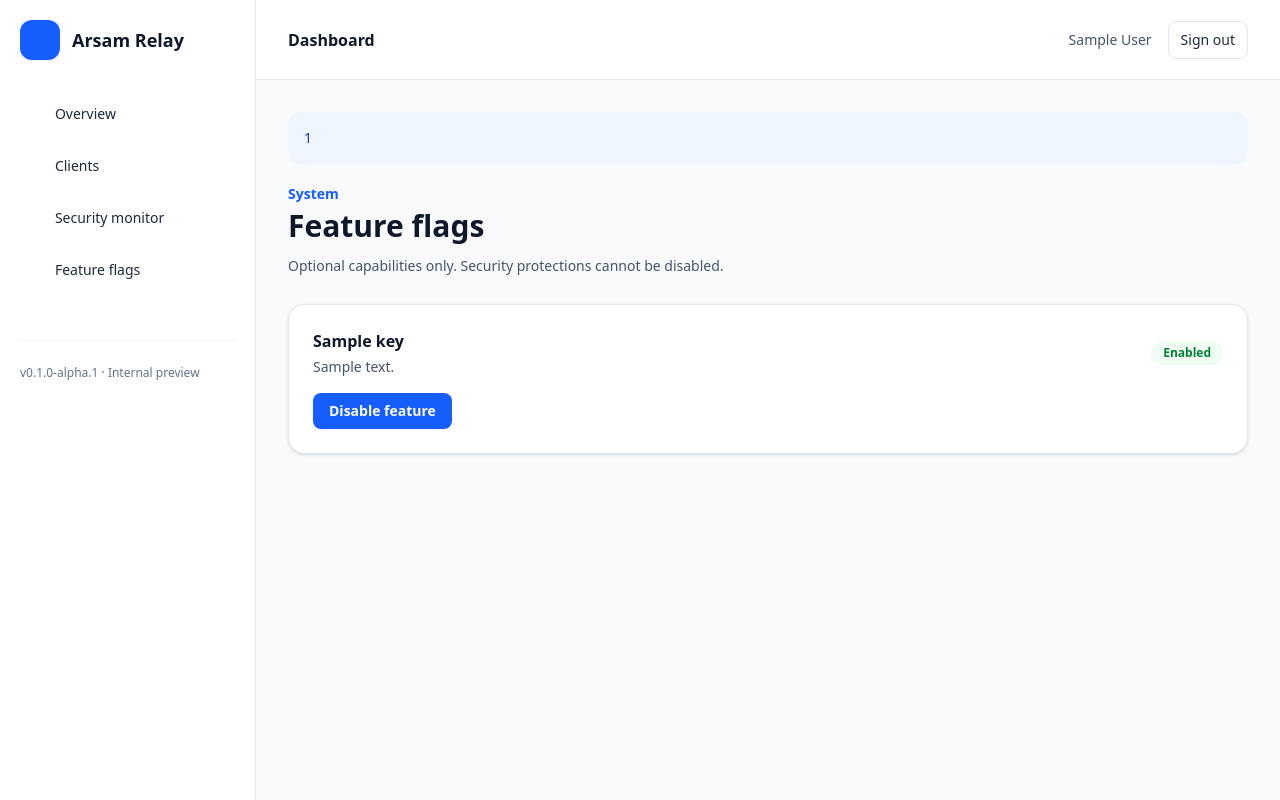
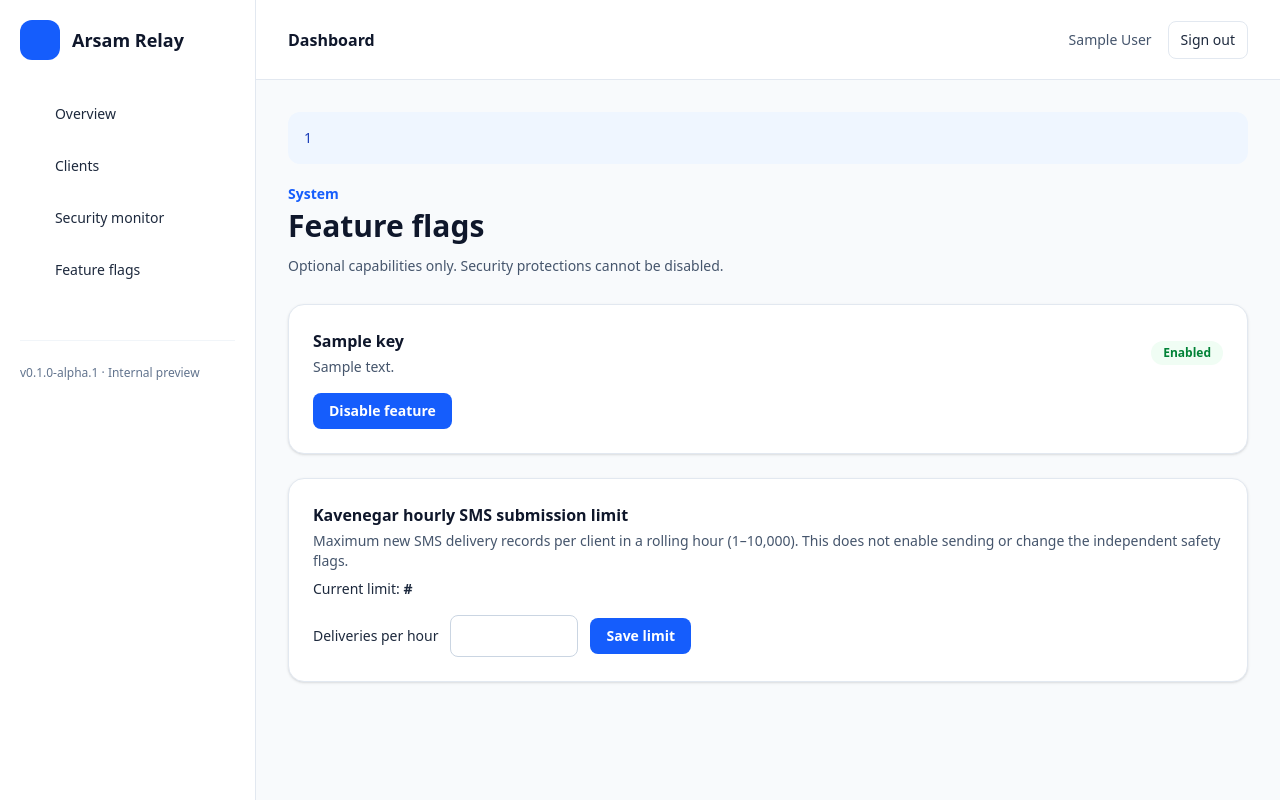
Before and after one commit to satrapit/arsamnet-relay, a Laravel app: template resources/views/admin/feature-flags.blade.php in a window 1280 px wide. Run offline with Laravel 12, Linux system fonts and the light colour scheme; a user stored in the database is signed in; tables that the repository leaves empty hold one stand-in row (values such as "Sample post"); the template is opened without the code that fills it: most values are stand-ins (such as "Sample title", 1, 10 or a date in 2020); style sheets or scripts are compiled from the project's sources; some libraries are stand-ins or nearby versions; some web fonts are replaced.

Commit message:
feat: expose SMS hourly limit in Super Admin feature settings UI

```diff
--- a/resources/views/admin/feature-flags.blade.php
+++ b/resources/views/admin/feature-flags.blade.php
@@ -22,4 +22,18 @@
     </section>
     @endforeach
 </div>
+
+<section class="mt-6 rounded-2xl border border-slate-200 bg-white p-6 shadow-sm">
+    <h2 class="font-semibold text-slate-900">Kavenegar hourly SMS submission limit</h2>
+    <p class="mt-1 text-sm text-slate-600">Maximum new SMS delivery records per client in a rolling hour (1–10,000). This does not enable sending or change the independent safety flags.</p>
+    <p class="mt-2 text-sm">Current limit: <strong>{{ $hourlyLimit }}</strong></p>
+    @can('feature-flags.write')
+    <form method="POST" action="{{ route('settings.kavenegar-hourly-limit.update') }}" class="mt-4 flex flex-wrap items-center gap-3" data-submit-once>
+        @csrf
+        <label class="text-sm" for="hourly_limit">Deliveries per hour</label>
+        <input type="number" class="w-32 rounded-lg border border-slate-300 p-2" name="hourly_limit" id="hourly_limit" min="1" max="10000" value="{{ old('hourly_limit', $hourlyLimit) }}" required>
+        <button type="submit" class="rounded-lg bg-blue-600 px-4 py-2 text-sm font-semibold text-white" data-confirm="Update the global Kavenegar hourly delivery limit?">Save limit</button>
+    </form>
+    @endcan
+</section>
 @endsection
```
